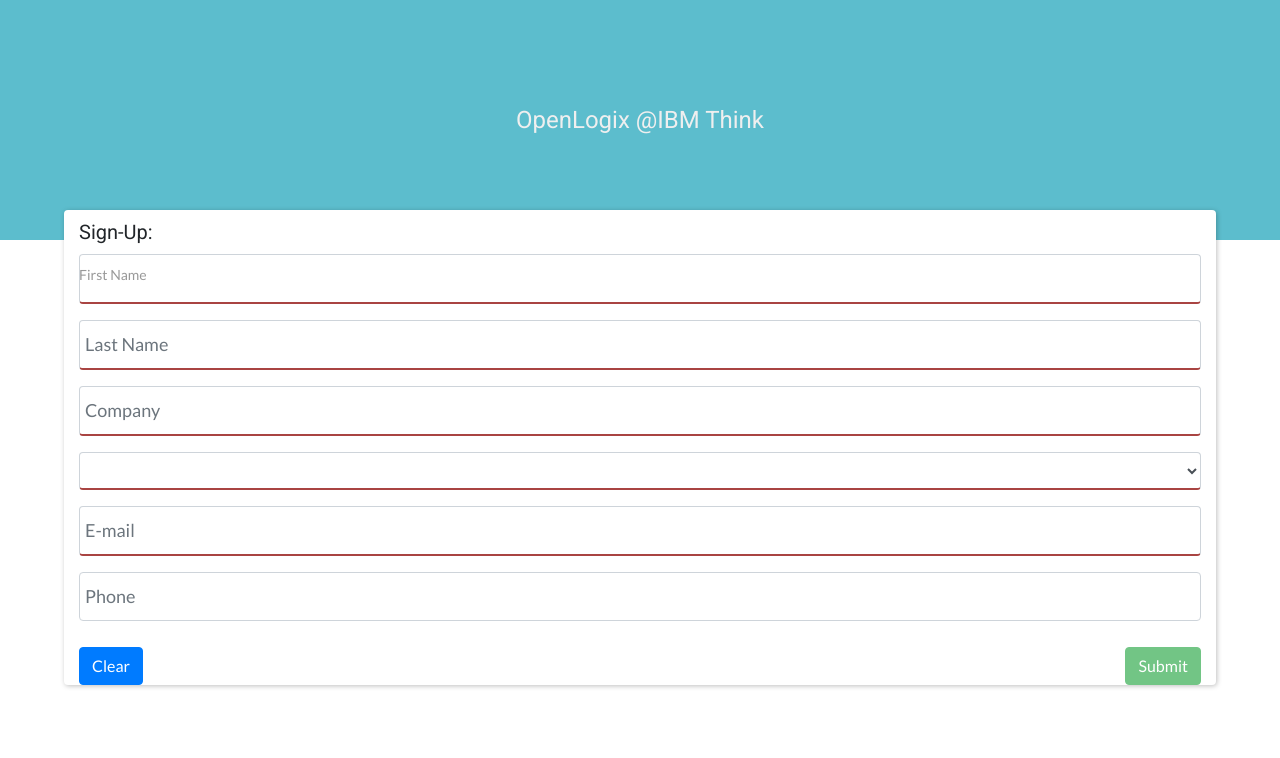
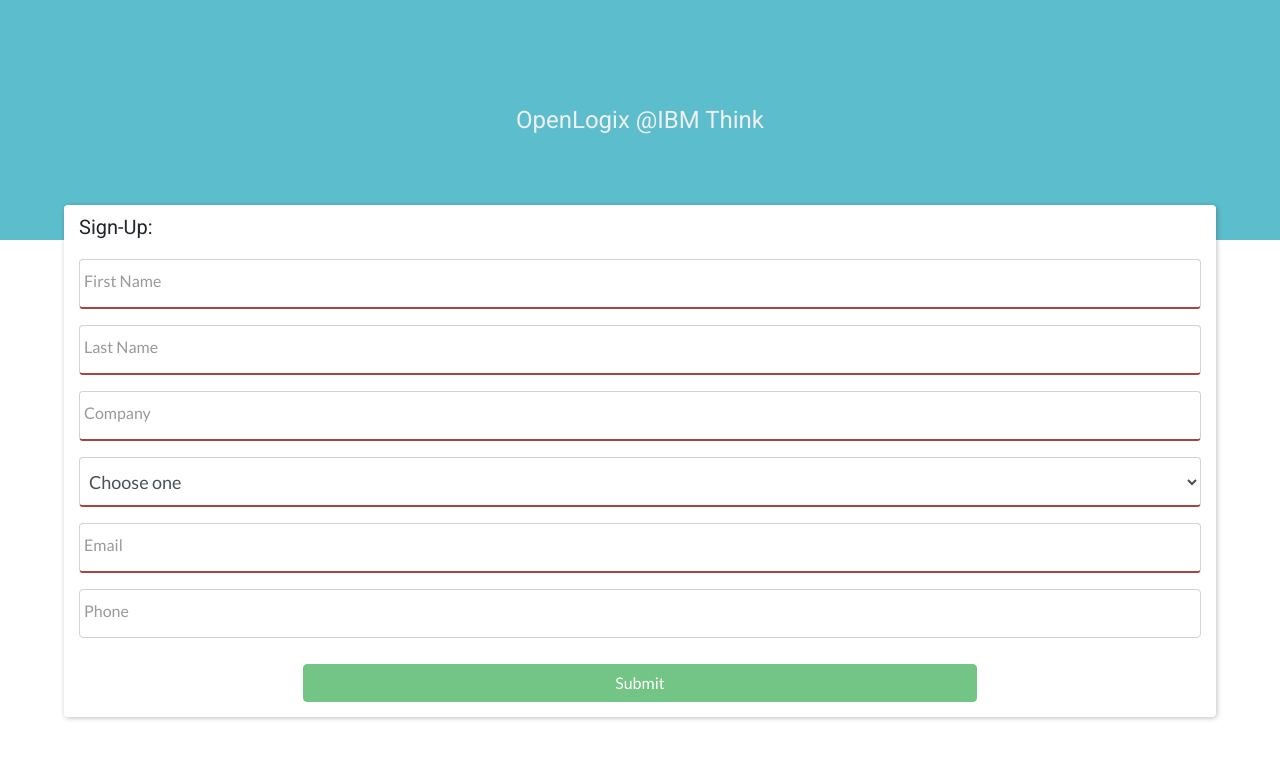
Before and after one commit to BackbenchersTech/angular5-questionnaire, an Angular app: page /survey/signup in a window 1280 px wide. Shown: the top 758 px of the page. Built offline with nearby package versions, Linux system fonts and the light colour scheme.

Commit message:
updated changes in styles

```diff
--- a/src/app/survey-questions.ts
+++ b/src/app/survey-questions.ts
@@ -179,6 +179,7 @@
             ]
           }
         ],
+        showPrevButton: false,
         showQuestionNumbers: "off",
         completeText: "Next",
         requiredText: ""
--- a/src/app/survey/questionnaire/questionnaire.component.css
+++ b/src/app/survey/questionnaire/questionnaire.component.css
@@ -1,10 +1,25 @@
+.onRegister {
+    position: relative;
+    top: -35px;
+    background: white;
+    box-shadow: 1px 1px 5px rgba(0, 0, 0, 0.25);
+    width: 90%;
+    margin: 0 auto;
+    border-radius: 4px;
+    height: calc(100% - 30vh);
+}
+
+.onRegister .user {
+    padding: 15px 10px 5px 15px;
+}
+
 .onRegister .user .userName {
-    font-size: 18px;
+    font-size: 20px;
     font-family: 'Roboto';
-    line-height: 18px;
+    line-height: 20px;
     font-weight: 700;
 }
 
 .onRegister .user .company {
-    font-size: 12px;
+    font-size: 14px;
 }
--- a/src/app/survey/signup/signup.component.css
+++ b/src/app/survey/signup/signup.component.css
@@ -1,11 +1,12 @@
 .formSection {
     position: relative;
-    top: -30px;
+    top: -35px;
     background: white;
     box-shadow: 1px 1px 5px rgba(0, 0, 0, 0.25);
     width: 90%;
     margin: 0 auto;
     border-radius: 4px;
+    height: calc(100% - 30vh);
 }
 
 .formSection .form-control {
@@ -21,30 +22,51 @@
     box-shadow: none;
 }
 
+.form-group select.form-control {
+    height: 50px;
+}
+
+.form-group {
+    position: relative;
+}
+
 label {
     color: #999;
-    font-size: 14px;
+    font-size: 16px;
     font-weight: normal;
     position: absolute;
     pointer-events: none;
     top: 10px;
     transition: 0.2s ease all;
+    padding-left: 5px;
 }
 
-.formSection .form-control:focus + label {
+.formSection .form-control:focus+label {
     top: -20px;
     font-size: 14px;
     color: #009688;
+    padding-left: 5px;
+}
+
+.form-group .alertMessage {
+    color: red;
+    font-size: 14px;
 }
 
 .sectionTitle {
     padding-top: 10px;
-    padding-bottom: 10px;
+    padding-bottom: 20px;
 }
 
 .buttonGroup {
     padding-top: 10px;
     text-align: center;
+    padding-bottom: 15px;
+}
+
+.buttonGroup .saveUser {
+    width: 60%;
+    margin: 0 auto;
 }
 
 .confirmSection .row {
@@ -55,7 +77,8 @@
     margin-bottom: 5px;
 }
 
-.ng-valid[required], .ng-valid.required {
+.ng-valid[required],
+.ng-valid.required {
     border-bottom: 5px solid #42A948;
 }
 
--- a/src/app/survey/signup/signup.component.html
+++ b/src/app/survey/signup/signup.component.html
@@ -1,50 +1,55 @@
-<div [hidden]="submitted" class="formSection">
+<div class="formSection">
     <div class="sectionTitle col-12">
         <h5>Sign-Up:</h5>
     </div>
-    <form (ngSubmit)="onSubmit()" #initialForm="ngForm" class="col-12">
+    <form (ngSubmit)="onSubmit()" #initialForm="ngForm" class="col-12 formWrap">
         <div class="form-group">
             <input class="form-control field" type="text" name="fname" [(ngModel)]="user.fname" required #fname="ngModel">
             <label for="fname">First Name</label>
-            <div class="alert alert-danger" [hidden]="fname.valid || fname.pristine">
+            <div class="alertMessage" [hidden]="fname.valid || fname.pristine">
                 First Name is a required field
             </div>
         </div>
 
         <div class="form-group">
-            <input class="form-control" type="text" placeholder="Last Name" name="lname" [(ngModel)]="user.lname" required>
+            <input class="form-control" type="text" name="lname" [(ngModel)]="user.lname" required>
+            <label for="lname">Last Name</label>
         </div>
 
         <div class="form-group">
-            <input class="form-control" type="text" placeholder="Company" name="company" [(ngModel)]="user.company" required>
+            <input class="form-control" type="text" name="company" [(ngModel)]="user.company" required>
+            <label for="company">Company</label>
         </div>
 
         <div class="form-group">
             <select class="form-control" name="category" [(ngModel)]="user.category" required>
-        <option *ngFor="let cat of categories" [value]="cat">{{cat}}</option>
+                <option value="" selected="selected">Choose one</option>
+                <option *ngFor="let cat of categories" [value]="cat">{{cat}}</option>
       </select>
         </div>
 
         <div class="form-group">
-            <input class="form-control" type="email" placeholder="E-mail" name="email" [(ngModel)]="user.email" required #email="ngModel" pattern="^\w+([\.-]?\w+)*@(?!gmail\.com)(?!outlook\.com)(?!aol\.com)(?!rediff\.com)(?!msn\.com)(?!live\.com)(?!yahoo\.com)(?!hotmail\.com)([\w-]+.)+([\.-]?\w+)*(\.\w{2,3})+$">
-            <div [hidden]="!email.hasError('pattern')" class="alert alert-danger">Please enter your office email
+            <input class="form-control" type="email" name="email" [(ngModel)]="user.email" required #email="ngModel" pattern="^\w+([\.-]?\w+)*@(?!gmail\.com)(?!outlook\.com)(?!aol\.com)(?!rediff\.com)(?!msn\.com)(?!live\.com)(?!yahoo\.com)(?!hotmail\.com)([\w-]+.)+([\.-]?\w+)*(\.\w{2,3})+$">
+            <label for="email">Email</label>
+            <div [hidden]="!email.hasError('pattern')" class="alertMessage">Please enter your office email
                 <!-- <small><b>joe@abc.com</b></small> -->
             </div>
         </div>
 
         <div class="form-group">
-            <input class="form-control" type="text" placeholder="Phone" name="phone" [(ngModel)]="user.phone">
+            <input class="form-control" type="text" name="phone" [(ngModel)]="user.phone">
+            <label for="phone">Phone</label>
         </div>
         <div class="row buttonGroup">
             <div class="col-12">
-                <button type="button" class="btn btn-primary float-left" (click)="newUser(); initialForm.reset()">Clear</button>
-                <button type="submit" class="btn btn-success float-right" [disabled]="!initialForm.form.valid">Submit</button>
+                <!-- <button type="button" class="btn btn-primary float-left" (click)="newUser(); initialForm.reset()">Clear</button> -->
+                <button type="submit" class="btn btn-success saveUser" (click)="saveCustomer()" [disabled]="!initialForm.form.valid">Submit</button>
             </div>
         </div>
     </form>
 </div>
 
-<div [hidden]="!this.submitted" class="confirmSection">
+<!-- <div [hidden]="!this.submitted" class="confirmSection">
     <div class="sectionTitle col-12">
         <h5>You entered the following details:</h5>
     </div>
@@ -80,4 +85,4 @@
             <button type="button" class="btn btn-success float-right" (click)="saveCustomer()">Confirm</button>
         </div>
     </div>
-</div>
+</div> -->
--- a/src/styles.css
+++ b/src/styles.css
@@ -15,9 +15,13 @@
 }
 
 input[type=button] {
-    background-color: white;
-    border-radius: 5px;
-    padding: 5px;
+    padding-top: 10px;
+    text-align: center;
+    padding-bottom: 15px;
+    width: 60%;
+    margin: 0 auto;
+    border-radius: 3px;
+    background-color: #009688;
 }
 
 .card-header {
@@ -30,6 +34,12 @@
     border: none;
 }
 
+.completeText {
+    width: 80%;
+    padding: 20px;
+    font-size: 20px;
+}
+
 .usersList .ngx-pagination {
     padding: 15px 0;
 }
```
